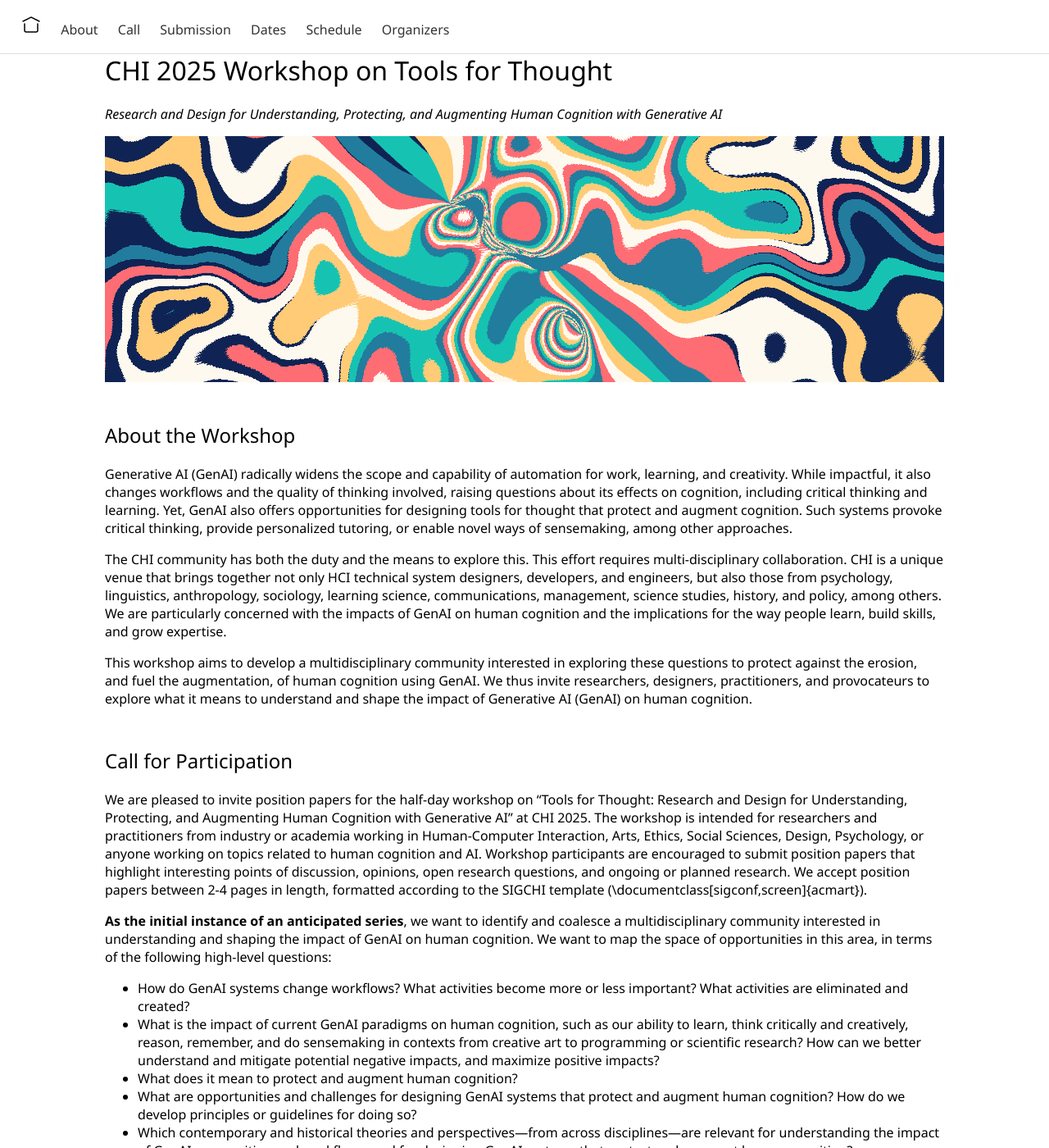
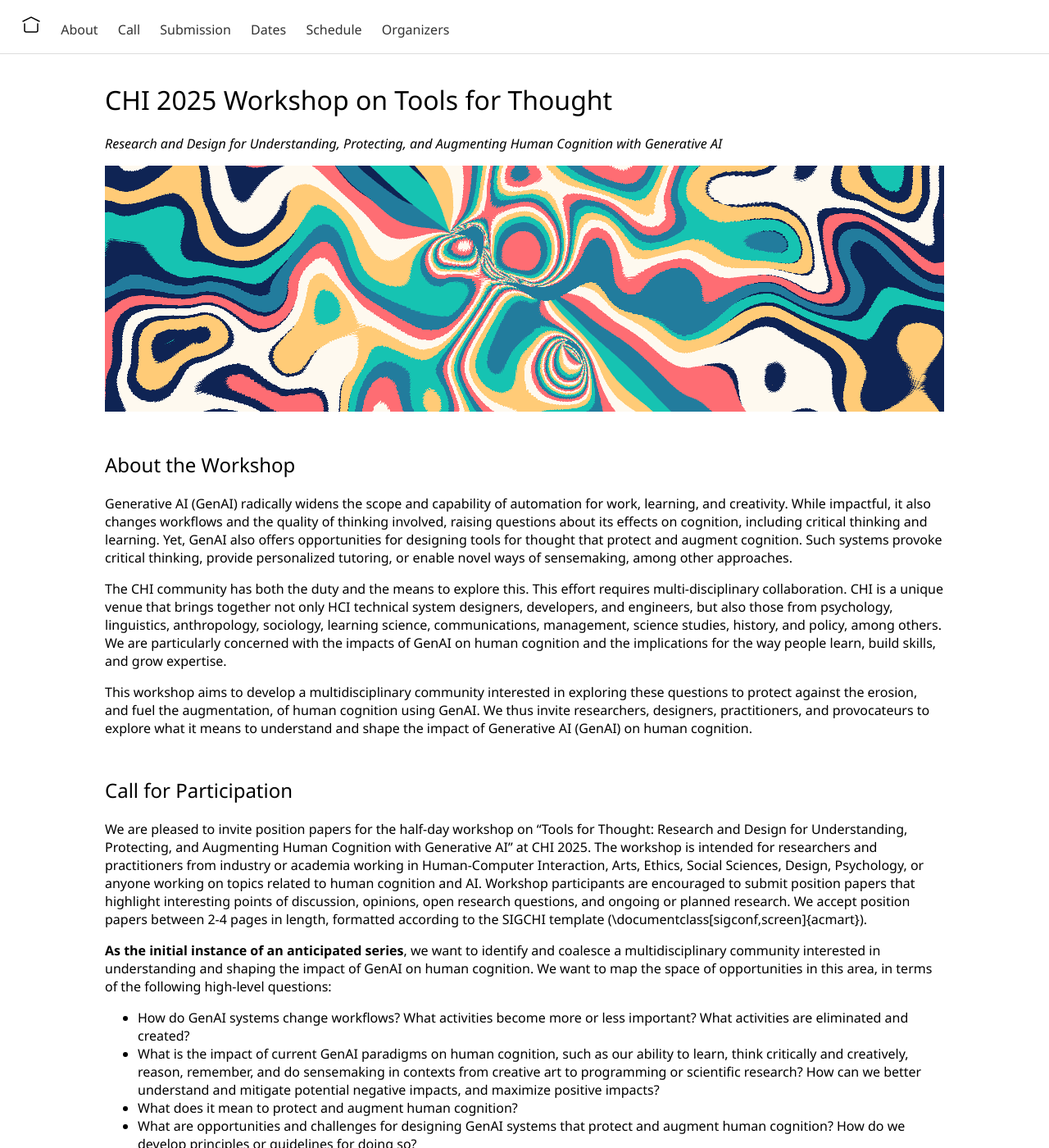
Before and after one commit to ai-tools-for-thought/workshop, a Jekyll site: the page built from index.md, in a window 1280 px wide and 1400 px high. Shown: the whole window at 82% size. Built offline with Jekyll 4.4.1, drawn with Linux system fonts in a browser that asks for light colours.

Commit message:
Add margin adjustments for headings in style.css

```diff
--- a/assets/css/style.css
+++ b/assets/css/style.css
@@ -39,12 +39,17 @@ section {
   margin: 0 auto;
 }
 
+
 h1,
 h2,
 h3 {
   font-weight: normal;
   margin-top: 3rem;
   scroll-margin-top: 80px; /* adjust to match your header height */
+}
+
+h1 {
+  margin-top: 100px;
 }
 
 .btn {
```
